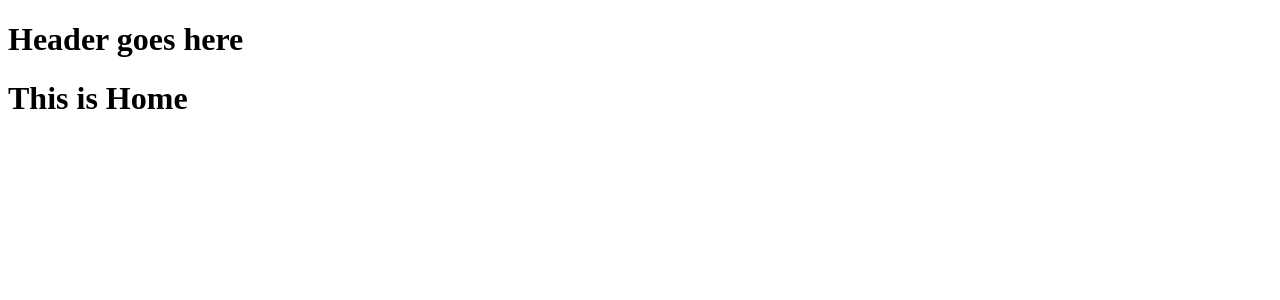
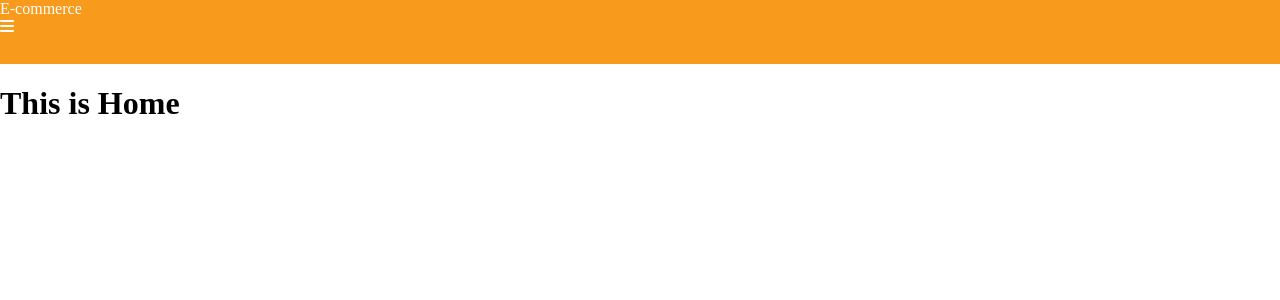
Before and after one commit to errami01/e-shop, a React (Create React App) app: page / in a window 1280 px wide. Shown: the top 300 px of the page. Built offline with nearby package versions, Linux system fonts and the light colour scheme.

Commit message:
add Header css and bars icon

```diff
--- a/public/index.html
+++ b/public/index.html
@@ -4,10 +4,12 @@
     <meta charset="utf-8" />
     <meta name="viewport" content="width=device-width, initial-scale=1" />
     <meta name="theme-color" content="#000000" />
+    <link rel="stylesheet" href="https://cdnjs.cloudflare.com/ajax/libs/font-awesome/6.4.0/css/all.min.css" integrity="sha512-iecdLmaskl7CVkqkXNQ/ZH/XLlvWZOJyj7Yy7tcenmpD1ypASozpmT/E0iPtmFIB46ZmdtAc9eNBvH0H/ZpiBw==" crossorigin="anonymous" referrerpolicy="no-referrer" />
     <title>React App</title>
   </head>
   <body>
     <noscript>You need to enable JavaScript to run this app.</noscript>
     <div id="root"></div>
+
   </body>
 </html>
--- a/src/App.css
+++ b/src/App.css
@@ -1,3 +1,12 @@
+:root{
+  --first-Color: #F89B1D;
+  --second-Color: #CB653E
+
+}
+body{
+  /* padding: 0; */
+  margin: 0;
+}
 .App {
   text-align: center;
 }
--- /dev/null
+++ b/src/components/Header.css
@@ -0,0 +1,5 @@
+.header-container{
+    color: white;
+    height: 64px;
+    background-color: var(--first-Color);
+}
--- a/src/components/Header.js
+++ b/src/components/Header.js
@@ -1,5 +1,9 @@
+import './Header.css'
 export default function Header(){
     return(
-        <h1>Header goes here</h1>
+        <header className="header-container">
+            <div className='logo'>E-commerce</div>
+            <i class="fa-solid fa-bars"></i>
+        </header>
     )
 }
```
